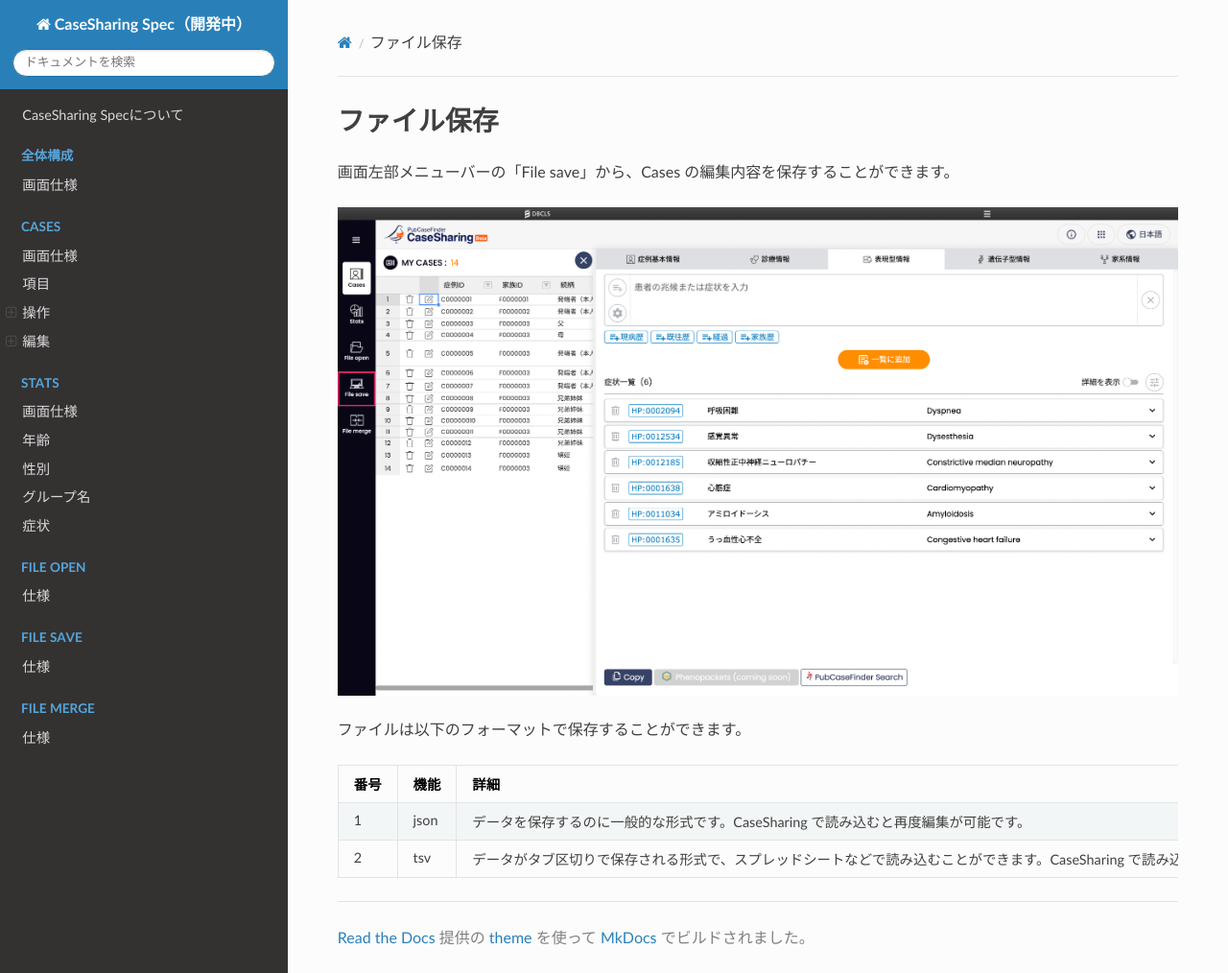
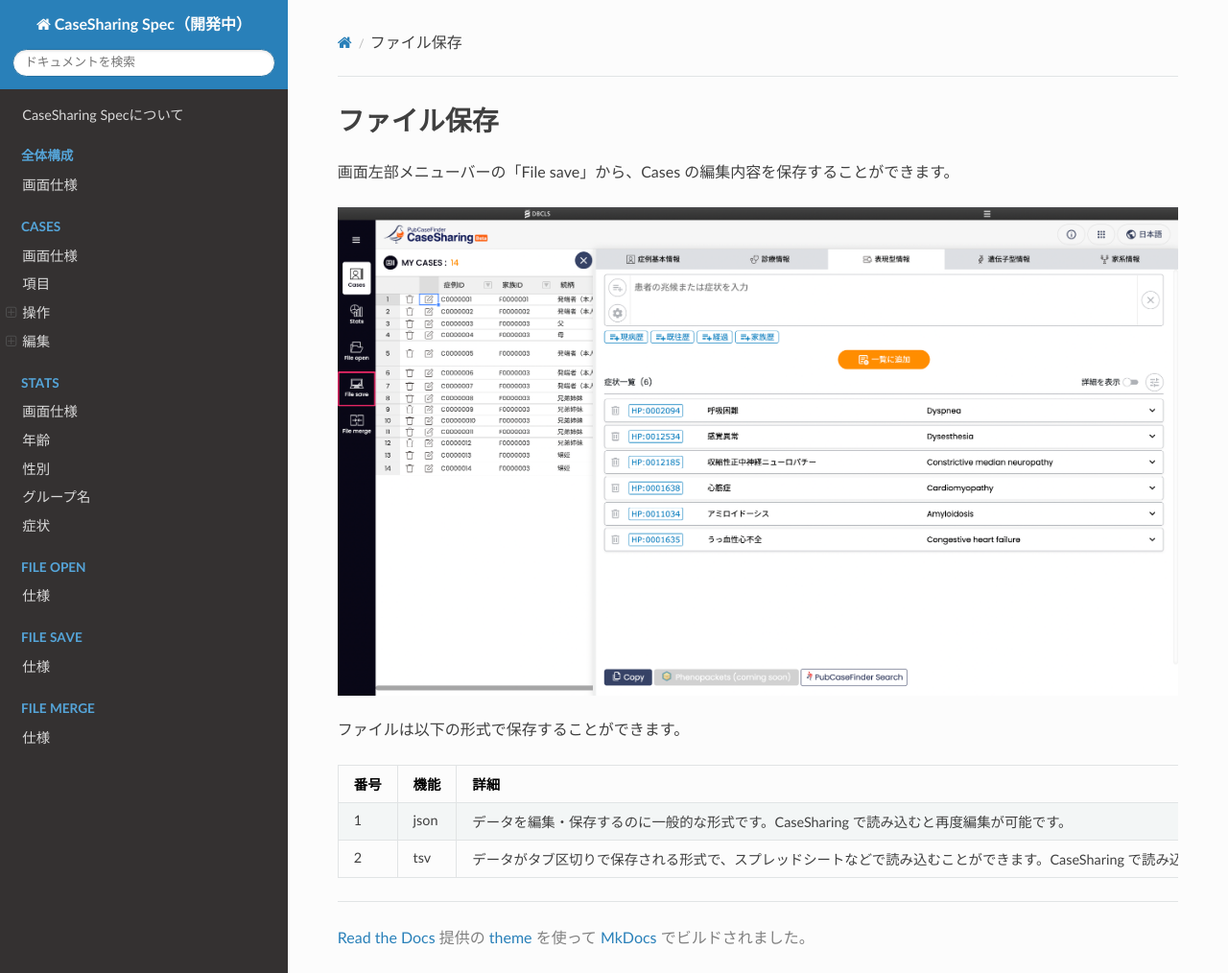
Before and after one commit to PubCaseFinder/pubcasefinder_spec, an MkDocs documentation site: the page built from docs/file-save/specifications.md, in a window 1280 px wide and 1014 px high. Shown: the whole window at 96% size. Built offline with MkDocs 1.6.1, drawn with Linux system fonts in a browser that asks for light colours; nearby versions of some CDN libraries.

```diff
--- a/docs/file-save/specifications.md
+++ b/docs/file-save/specifications.md
@@ -4,9 +4,9 @@
 
 <img style="width: 100%" src="/assets/images/PubCaseFinder_fig-2_20230728_mark_file_save.png">
 
-ファイルは以下のフォーマットで保存することができます。
+ファイルは以下の形式で保存することができます。
 
 | 番号 | 機能 | 詳細                                                                                                                                       |
 | ---- | ---- | ------------------------------------------------------------------------------------------------------------------------------------------ |
-| 1    | json | データを保存するのに一般的な形式です。CaseSharing で読み込むと再度編集が可能です。                                                         |
+| 1    | json | データを編集・保存するのに一般的な形式です。CaseSharing で読み込むと再度編集が可能です。                                                   |
 | 2    | tsv  | データがタブ区切りで保存される形式で、スプレッドシートなどで読み込むことができます。CaseSharing で読み込むことができず再編集はできません。 |
```
Also changed, not shown: docs/file-open/specifications.md (+11 -0 lines), docs/assets/images/PubCaseFinder_fig-2_20230728_mark_file_open.png (added).
